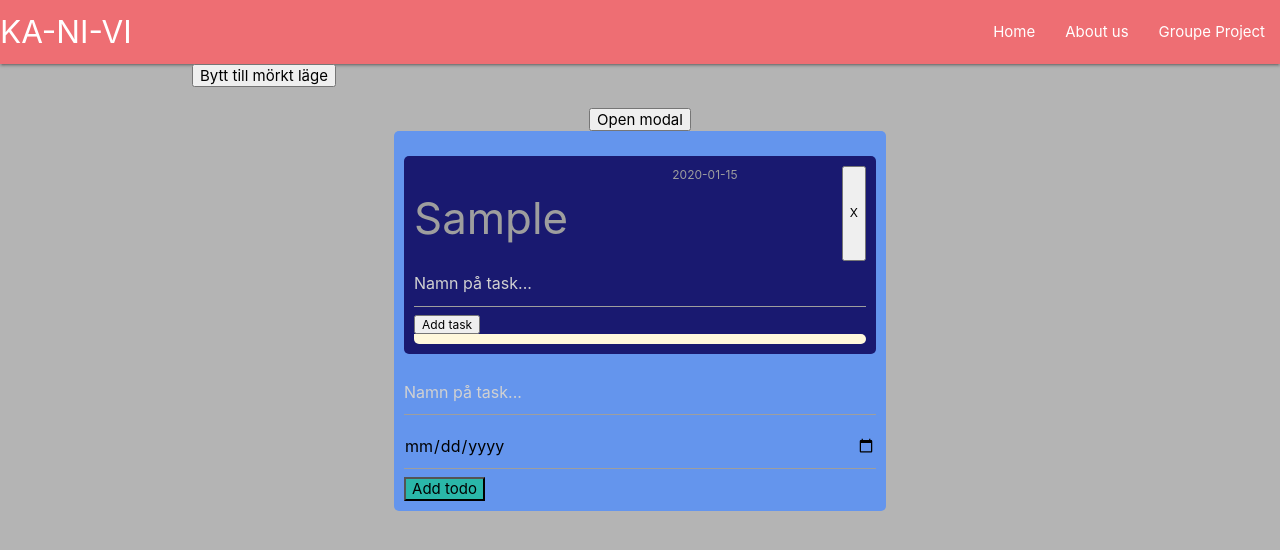
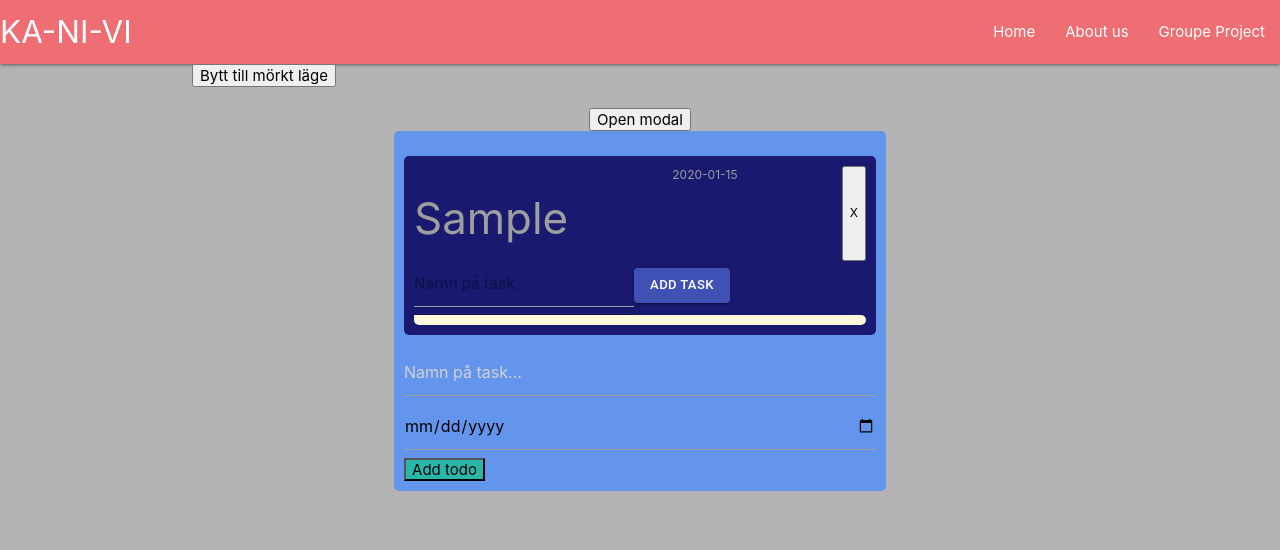
Before and after one commit to RustyNick/Grupp4, a React (Create React App) app in the folder my-app/: page / in a window 1280 px wide. Both pictures are taken after typing "Sample", "2020-01-15" into the empty fields and a click on the button "Add todo". Shown: the top 550 px of the page. Built offline with nearby package versions, Linux system fonts and the light colour scheme.

Commit message:
implemented Material UI

```diff
--- a/my-app/src/components/AddTaskForm.tsx
+++ b/my-app/src/components/AddTaskForm.tsx
@@ -1,6 +1,6 @@
 import { ChangeEvent, FormEvent } from "react"
 import { useState } from "react"
-import { initialTodos } from "./ViewPage";
+import { Button, Input } from '@material-ui/core'
 
 interface addTaskFromProps {
     todoId: string;
@@ -30,9 +30,9 @@ export const AddTaskForm: React.FC<addTaskFromProps> = ({ addTask, todoId }) =>
         <div>
 
             <form>
-                <input type="text" name="task" value={newTask} onChange={handleChange} placeholder="Namn på task..." />
-                <button type="submit" onClick={handleSubmit}>
-                    Add task</button>
+                <Input type="text" name="task" value={newTask} onChange={handleChange} placeholder="Namn på task..." />
+                <Button variant="contained" color="primary" type="submit" onClick={handleSubmit}>
+                    Add task</Button>
 
             </form>
         </div>
--- a/my-app/src/components/ViewPage.tsx
+++ b/my-app/src/components/ViewPage.tsx
@@ -7,28 +7,11 @@ const genreateId = () => {
 }
 
 
-export const initialTodos: Array<Todo> = [
-    {
-        id: genreateId(), text: "Rubrik 1", deadline: "Deadline", task: [{ id: genreateId(), textName: "en text", }],
-    },
-    {
-        id: genreateId(), text: "Städa", deadline: "08/08/2021", task: [{ id: genreateId(), textName: "Damsuga", }, { id: genreateId(), textName: "Moppa golvet", }, { id: genreateId(), textName: "Torka ytor", }],
-    },
-    {
-        id: genreateId(), text: "Handla", deadline: "10/10/2021", task: [{ id: genreateId(), textName: "Äpplen", }, { id: genreateId(), textName: "Vaniljsås", }],
-    }
-
-]
+export const initialTodos: Array<Todo> = []
 
 
 const ViewPage = () => {
-
-    const theTask = initialTodos.map((task) => {
-        return task.task
-    })
     const [todos, setTodos] = useState(initialTodos);
-    /* const [tasks, SetTasks] = useState(theTask) */
-
 
     const toggleTodo: ToggleTodo = selectedTodo => {
         const newTodos = todos.map(todo => {
@@ -40,6 +23,7 @@ const ViewPage = () => {
         setTodos(newTodos);
     }
 
+    // Sparar och hämtar från Local storage
     useEffect(() => {
         const saved = JSON.parse(localStorage.getItem('todos') || '[]') as Todo[]
         setTodos(saved)
@@ -49,24 +33,21 @@ const ViewPage = () => {
         localStorage.setItem('todos', JSON.stringify(todos))
     }, [todos])
 
-
+    //Tar bort en hel todo ur listan/array
     const removeProject: RemoveProject = projectId => {
         setTodos(todos.filter((todo) => {
             return todo.id !== projectId
 
         }))
     }
-
+    // Tar bort en Task i Todo
     const removeTask: RemoveTask = taskId => {
 
         const updatedTodos = todos.map((todo) => {
             const tasks = todo.task.filter((task) => {
                 if (task.id === taskId) {
-                    /* ignore */
                     return false
-                    /* return true */
                 }
-                /* tar id */
                 return true
             })
             const updatedTodos = todo
@@ -76,6 +57,7 @@ const ViewPage = () => {
         setTodos(updatedTodos)
     }
 
+    //Addera en ny Task i Todo
     const addTask: AddTask = (newTask, todoId) => {
 
         const updatedTasks = todos.map((todo) => {
@@ -117,16 +99,6 @@ const ViewPage = () => {
             setTodos([...todos, { id: genreateId(), text: newTodo, deadline: newDeadline, task: [] }])
     }
 
-
-
-    const showArray = () => {
-        for (let i = 0; i < todos.length; i++) {
-            const todoTask = todos[i];
-            console.log(todoTask, todoTask.task)
-
-        }
-    }
-
     return (
         <div>
             <div className="centered" >
@@ -137,7 +109,6 @@ const ViewPage = () => {
                     </React.Fragment>
                 </div>
             </div>
-            {/* <button onClick={showArray}>Show array</button> */}
         </div>
 
     );
```
